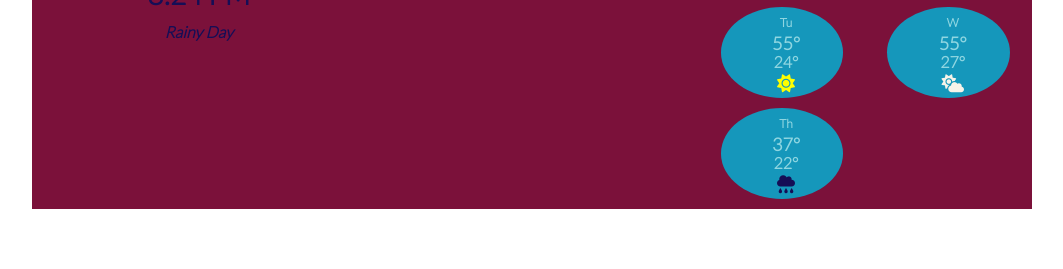
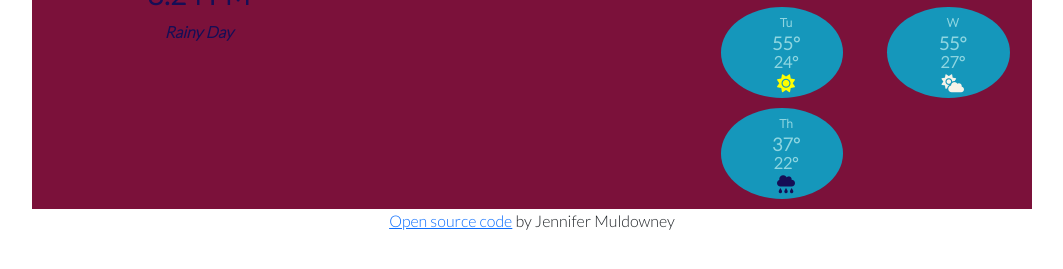
Before and after one commit to jmuldowney/my-weather-app, a plain HTML site: page index.html in a window 1280 px wide. Shown: the part 319-588 px from the top of the page, without its empty margins (108-1171 px from the left). Drawn offline with nearby package versions, Linux system fonts and the light colour scheme.

Commit message:
added footer

```diff
--- a/index.html
+++ b/index.html
@@ -220,9 +220,10 @@ Hello, Beautiful!
 
 </div>
     </div>
+    <footer>
+<a href="https://github.com/jmuldowney/my-weather-app" class="github-link">Open source code</a> by Jennifer Muldowney
 
-
-
+</footer>
 
 
 <script src="src/index.js"></script>
--- a/src/style.css
+++ b/src/style.css
@@ -32,6 +32,9 @@ li {
 }
 span {
   font-size: 16px;
+}
+footer {
+  text-align: center;
 }
 .container {
   background-color: #7b113a;
```
